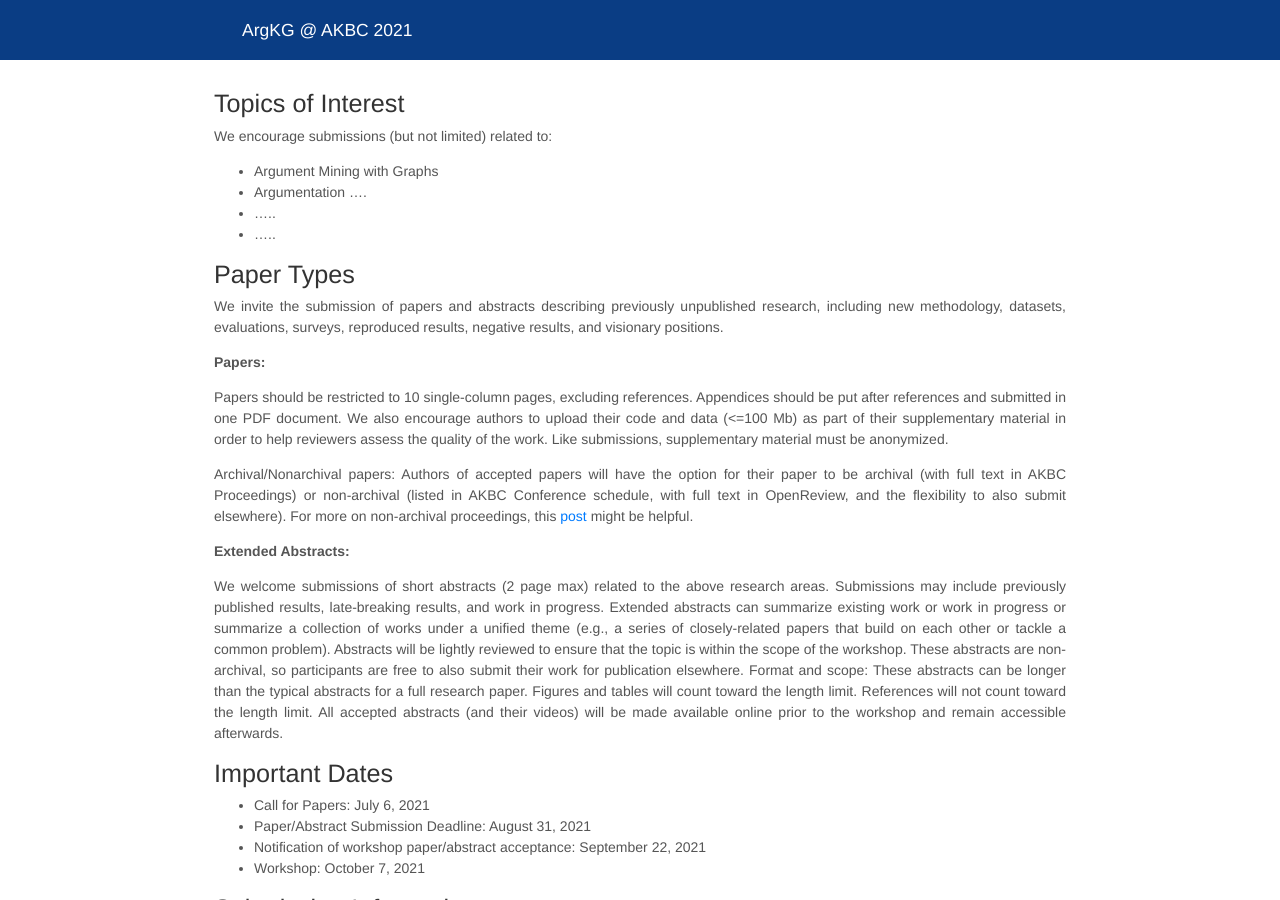
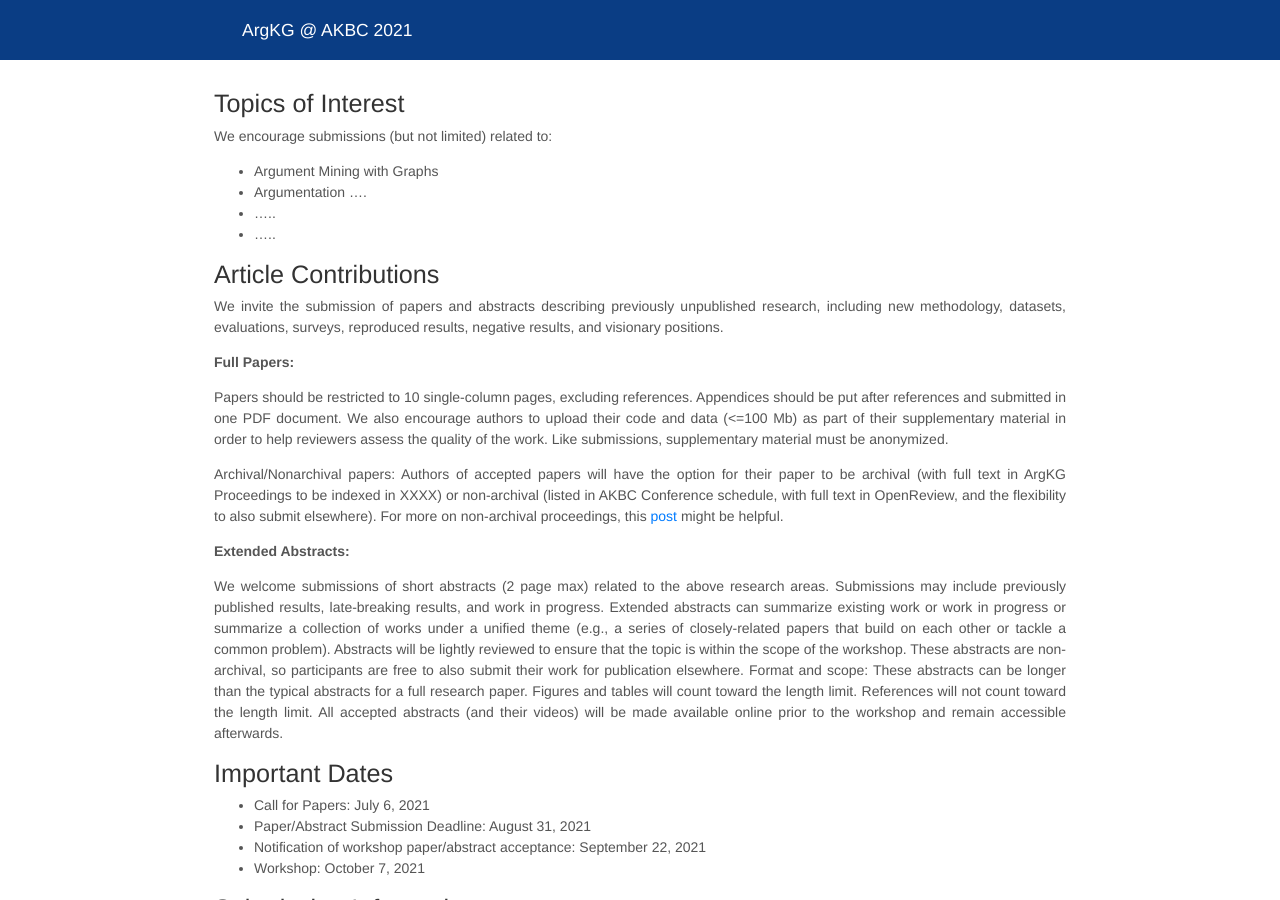
Before and after one commit to ArgKG/2021, a Jekyll site: the page built from index.md, in a window 1280 px wide and 900 px high, scrolled down 425 px. Built offline with Jekyll 4.4.1, drawn with Linux system fonts in a browser that asks for light colours; nearby versions of some CDN libraries.

Commit message:
Update index.md

```diff
--- a/index.md
+++ b/index.md
@@ -19,15 +19,15 @@ We encourage submissions (but not limited) related to:
 - .....
 
 
-## Paper Types
+## Article Contributions
 
 We invite the submission of papers and abstracts describing previously unpublished research, including new methodology, datasets, evaluations, surveys, reproduced results, negative results, and visionary positions.
 
-<b>Papers:</b>
+<b>Full Papers:</b>
 
 Papers should be restricted to 10 single-column pages, excluding references. Appendices should be put after references and submitted in one PDF document.  We also encourage authors to upload their code and data (<=100 Mb) as part of their supplementary material in order to help reviewers assess the quality of the work. Like submissions, supplementary material must be anonymized.
 
-Archival/Nonarchival papers:  Authors of accepted papers will have the option for their paper to be archival (with full text in AKBC Proceedings) or non-archival (listed in AKBC Conference schedule, with full text in OpenReview, and the flexibility to also submit elsewhere).  For more on non-archival proceedings, this <a href="https://academia.stackexchange.com/questions/138797/what-exactly-is-a-non-Archival-venue-and-workshop-with-proceedings">post</a> might be helpful.
+Archival/Nonarchival papers:  Authors of accepted papers will have the option for their paper to be archival (with full text in ArgKG Proceedings to be indexed in XXXX) or non-archival (listed in AKBC Conference schedule, with full text in OpenReview, and the flexibility to also submit elsewhere).  For more on non-archival proceedings, this <a href="https://academia.stackexchange.com/questions/138797/what-exactly-is-a-non-Archival-venue-and-workshop-with-proceedings">post</a> might be helpful.
 
 <b>Extended Abstracts:</b>
 
```
